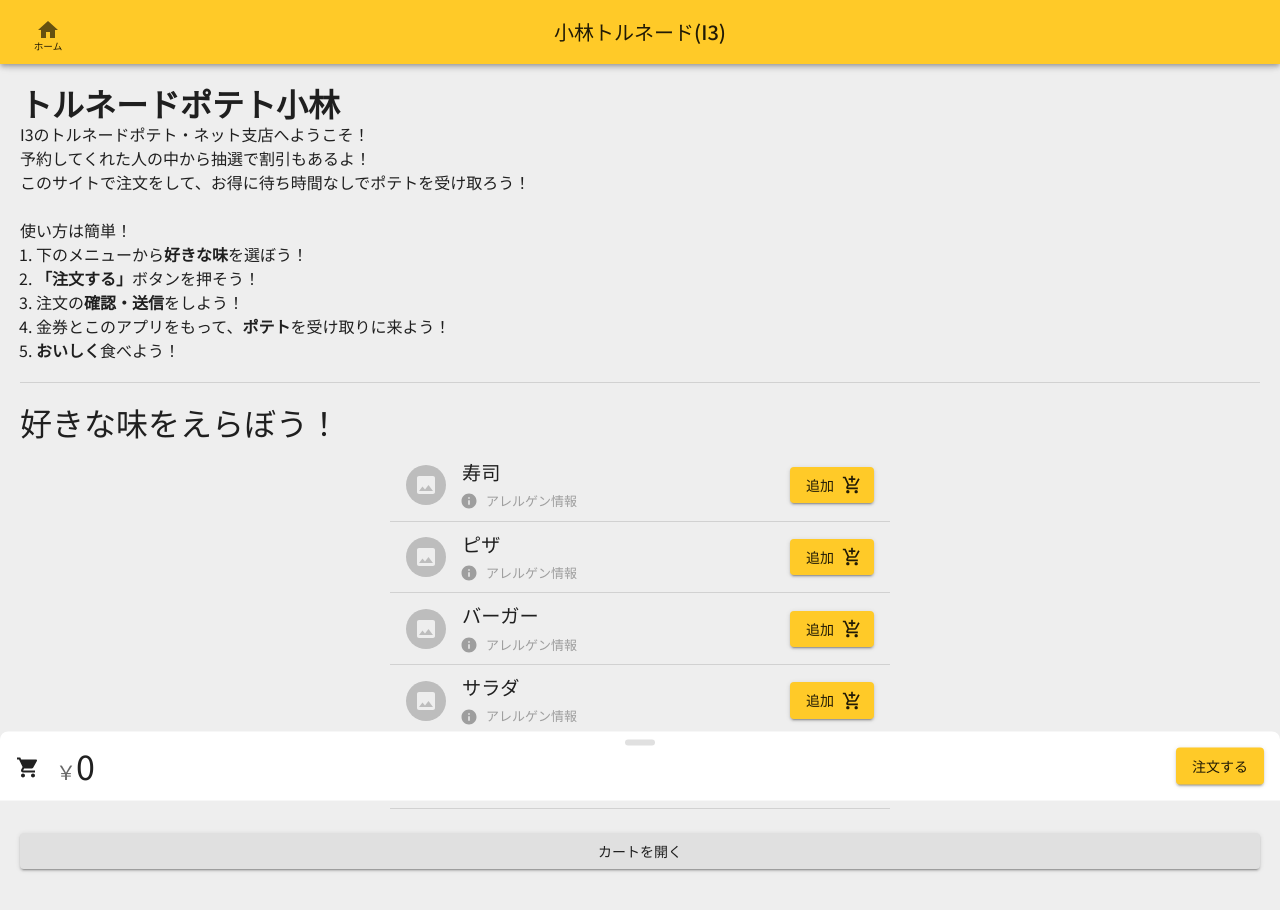
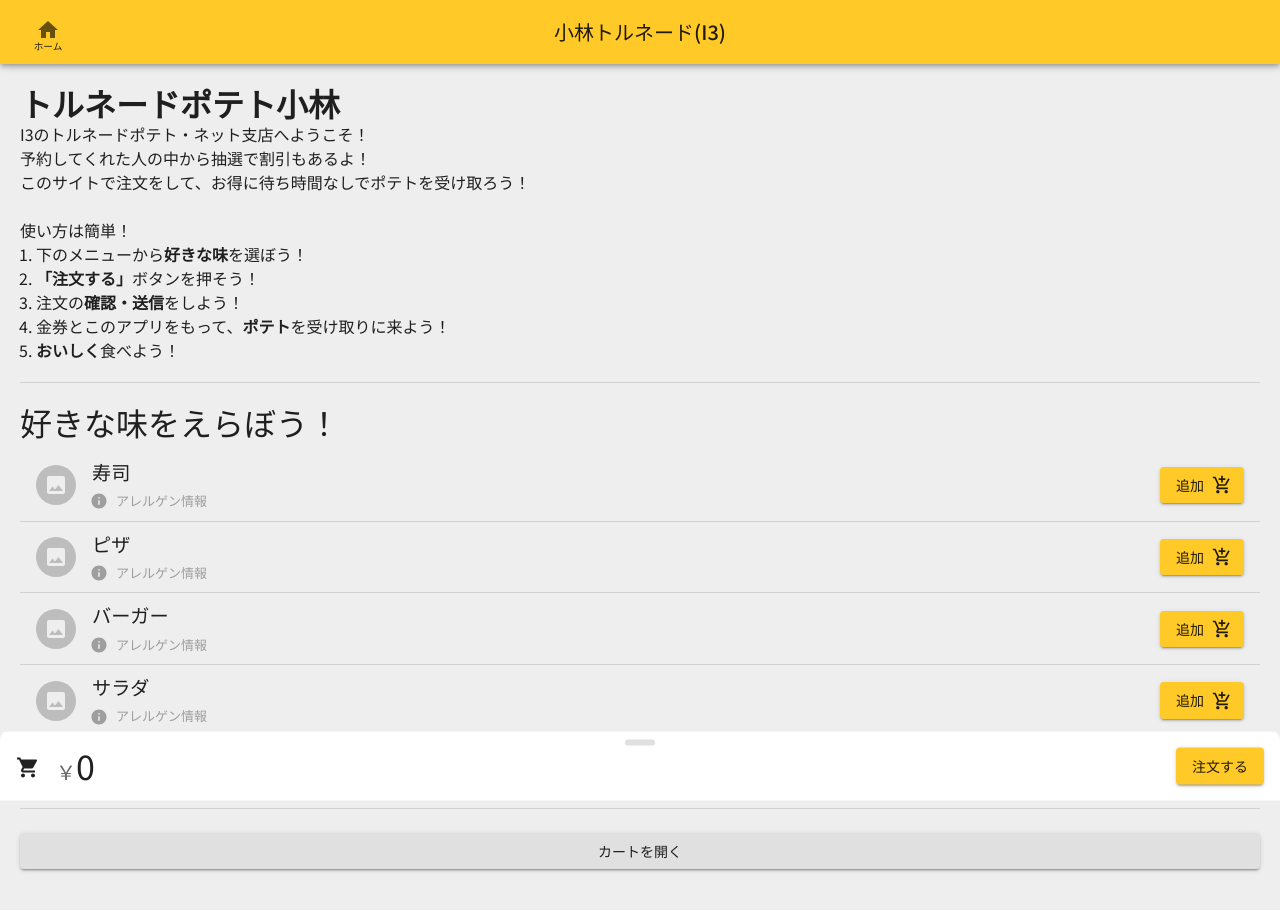
Before and after one commit to dokimiki/scfes23-foodorder, a Next.js app: page /I3/order/menus in a window 1280 px wide. Shown: the top 910 px of the page. Built offline with nearby package versions, Linux system fonts and the light colour scheme.

Commit message:
fix width

```diff
--- a/src/app/I3/order/menus/page.tsx
+++ b/src/app/I3/order/menus/page.tsx
@@ -159,7 +159,6 @@ export default function Menus() {
                 <List
                     sx={{
                         width: "100%",
-                        maxWidth: "500px",
                         bgcolor: "background.paper",
                         margin: "0 auto",
                     }}
```
